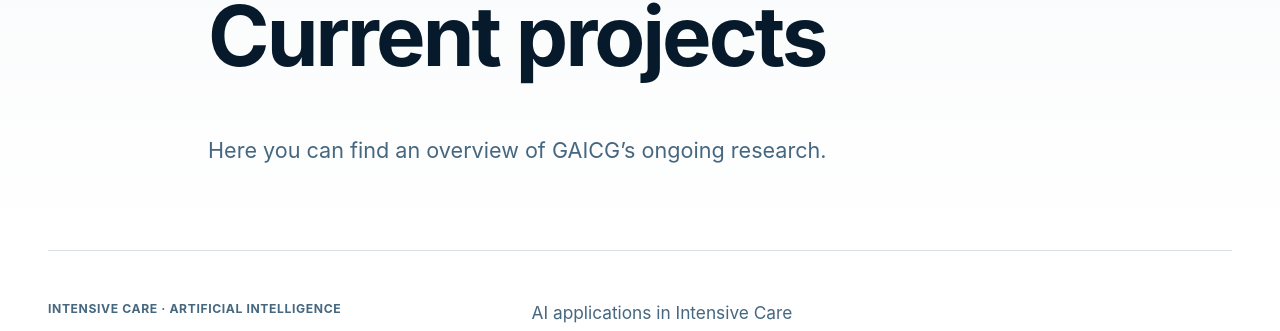
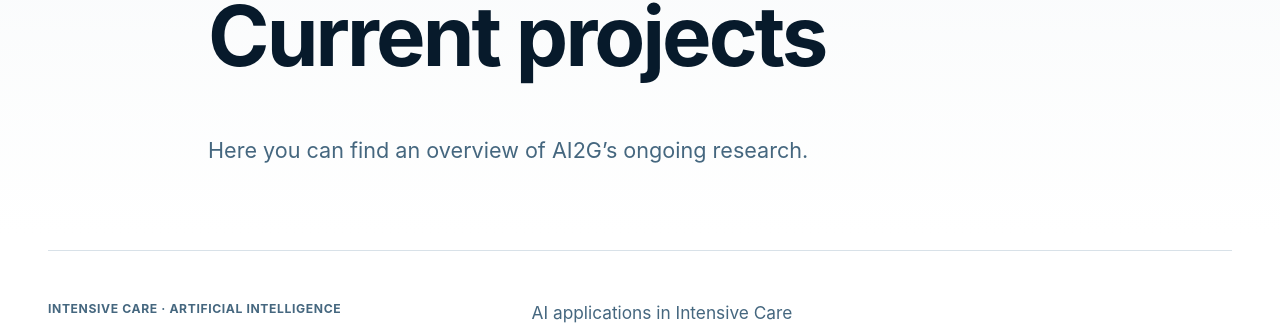
Before and after one commit to gaicg/gaicg, a Jekyll site: the page built from projects.html, in a window 1280 px wide and 900 px high. Shown: the part 246-577 px from the top of the window. Built offline with Jekyll 4.4.1, drawn with Linux system fonts in a browser that asks for light colours.

Commit message:
Update projects.html

```diff
--- a/projects.html
+++ b/projects.html
@@ -1,14 +1,14 @@
 ---
 layout: default
 title: "Research projects"
-description: "Current research projects from the Gothenburg Anaesthesia & Intensive Care Group."
+description: "Current research projects from the Anaesthesia & Intensive Care Artificial Intelligence Group."
 permalink: /projects/
 ---
 <section class="page-hero">
   <div class="container narrow reveal">
     <p class="eyebrow">Research</p>
     <h1>Current projects</h1>
-    <p class="page-intro">Here you can find an overview of GAICG’s ongoing research.</p>
+    <p class="page-intro">Here you can find an overview of AI2G’s ongoing research.</p>
   </div>
 </section>
 
```
